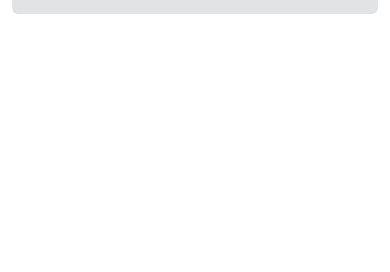
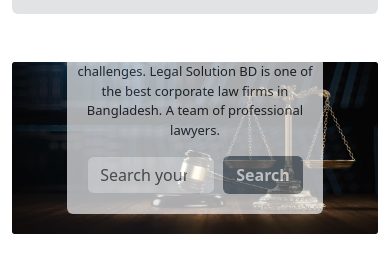
Before and after one commit to mostafizul/Legal-Website, a plain HTML site: page index.html in a window 390 px wide. Shown: the part 64-336 px from the top of the page. Drawn offline with nearby package versions, Linux system fonts and the light colour scheme.

Commit message:
Banner Section

```diff
--- a/index.html
+++ b/index.html
@@ -22,7 +22,6 @@
     <!-- header section start -->
     <header>
 
-        <!-- nav-bar section start -->
         <section class="nav-bar bg-secondary-subtle rounded">
             <nav class="navbar navbar-expand-lg p-3">
                 <div class="container-fluid">
@@ -75,14 +74,18 @@
                                         <div class="modal-body">
                                             <div class="mb-3">
                                                 <label for="exampleFormControlInput1" class="form-label">Name</label>
-                                                <input type="text" class="form-control" id="exampleFormControlInput1" placeholder="Your Name...">
+                                                <input type="text" class="form-control" id="exampleFormControlInput1"
+                                                    placeholder="Your Name...">
                                                 <label for="exampleFormControlInput1" class="form-label">Email</label>
-                                                <input type="email" class="form-control" id="exampleFormControlInput1" placeholder="name@example.com">
-                                              </div>
-                                              <div class="mb-3">
-                                                <label for="exampleFormControlTextarea1" class="form-label">Message</label>
-                                                <textarea class="form-control" id="exampleFormControlTextarea1" rows="3"></textarea>
-                                              </div>
+                                                <input type="email" class="form-control" id="exampleFormControlInput1"
+                                                    placeholder="name@example.com">
+                                            </div>
+                                            <div class="mb-3">
+                                                <label for="exampleFormControlTextarea1"
+                                                    class="form-label">Message</label>
+                                                <textarea class="form-control" id="exampleFormControlTextarea1"
+                                                    rows="3"></textarea>
+                                            </div>
                                         </div>
                                         <div class="modal-footer">
                                             <button type="button" class="btn btn-secondary"
@@ -97,15 +100,43 @@
                 </div>
             </nav>
         </section>
-        <!-- nav-bar section end -->
 
-
+        <section class="banner mt-5">
+            <div id="carouselExampleCaptions" class="carousel slide">
+                <div class="carousel-inner">
+                    <div class="carousel-item active">
+                        <img src="images/banner.png" class="d-block w-100" alt="...">
+                        <div class="carousel-caption bg-secondary-subtle opacity-75 text-dark rounded">
+                            <h2 class="carousel-title">We Provide Effective Legal Solutions</h2>
+                            <p class="carousel-Description">A well qualified lawyer is never afraid of challenges. Legal Solution BD is one of the
+                                best corporate law firms in Bangladesh. A team of professional lawyers.</p>
+                            <form class="d-flex justify-content-center" role="search">
+                                <input class="form-control me-2 w-50" type="search" placeholder="Search your services"
+                                    aria-label="Search">
+                                <button type="button" class="btn text-light fw-bolder bg-secondary">
+                                    Search
+                                </button>
+                            </form>
+                        </div>
+                    </div>
+                </div>
+            </div>
+        </section>
 
     </header>
     <!-- header section end -->
 
-    <main></main>
-    <footer></footer>
+
+    <!-- main section start -->
+    <main>
+
+    </main>
+    <!-- main section end -->
+
+
+    <footer>
+
+    </footer>
 
 
 
--- a/style.css
+++ b/style.css
@@ -0,0 +1,14 @@
+.carousel-caption{
+    margin-bottom: 200px;
+}
+
+@media only screen and (max-width: 576px) {
+    .carousel-caption{
+        margin-bottom: 0px;
+    }
+    .carousel-title{
+        font-size: 17px;
+    }.carousel-Description{
+        font-size: 13px;
+    }
+  }
```
